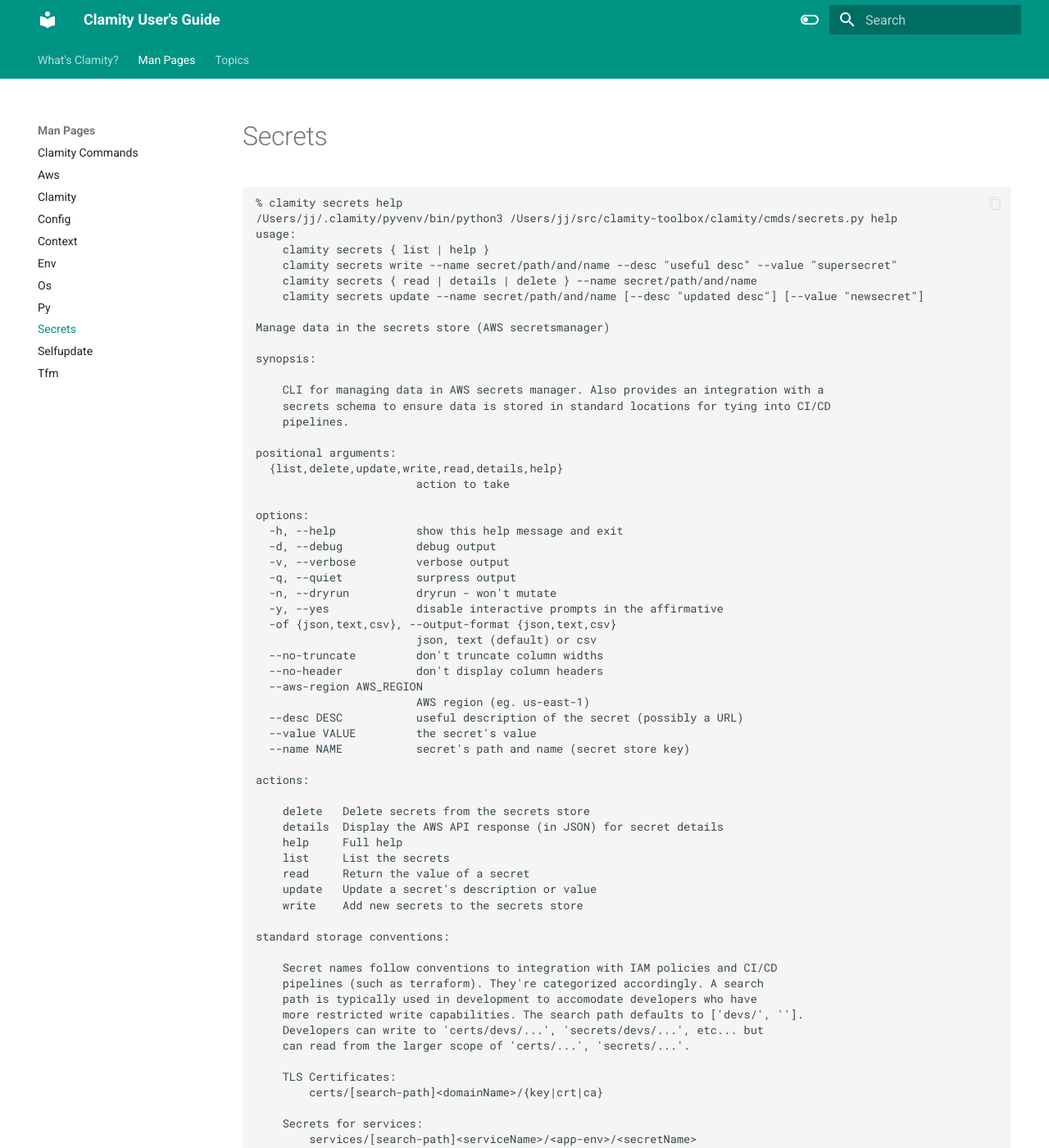
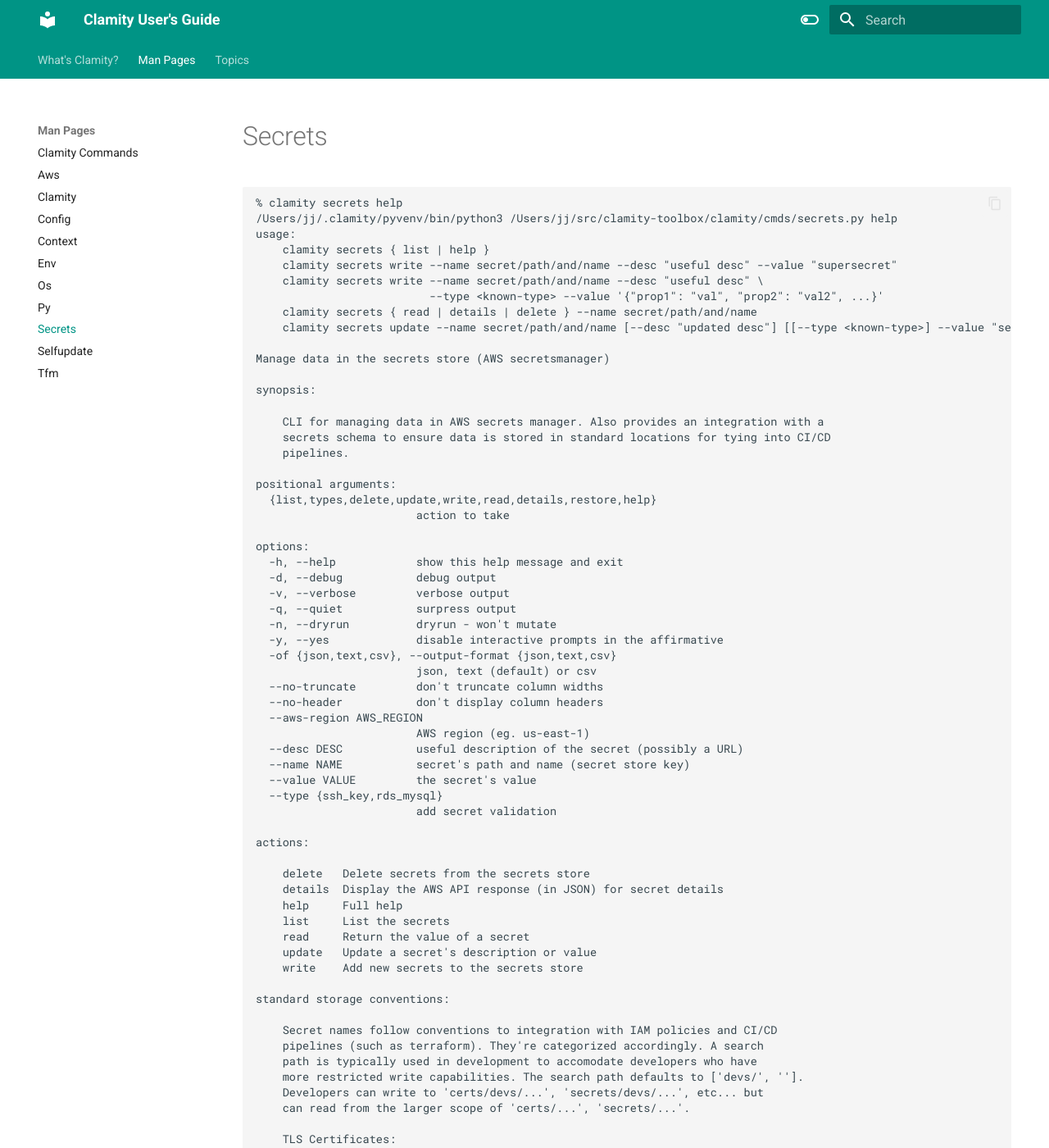
Before and after one commit to clamity-toolbox/clamity-guide, an MkDocs documentation site: the page built from docs/Man Pages/secrets.md, in a window 1280 px wide and 1400 px high. Shown: the whole window at 82% size. Built offline with MkDocs 1.6.1 and Material for MkDocs 9.7.7, drawn with Linux system fonts in a browser that asks for light colours.

Commit message:
Update man pages

```diff
--- a/docs/Man Pages/secrets.md
+++ b/docs/Man Pages/secrets.md
@@ -4,8 +4,10 @@
 usage:
     clamity secrets { list | help }
     clamity secrets write --name secret/path/and/name --desc "useful desc" --value "supersecret"
+    clamity secrets write --name secret/path/and/name --desc "useful desc" \
+                          --type <known-type> --value '{"prop1": "val", "prop2": "val2", ...}'
     clamity secrets { read | details | delete } --name secret/path/and/name
-    clamity secrets update --name secret/path/and/name [--desc "updated desc"] [--value "newsecret"]
+    clamity secrets update --name secret/path/and/name [--desc "updated desc"] [[--type <known-type>] --value "secret-data"]
 
 Manage data in the secrets store (AWS secretsmanager)
 
@@ -16,7 +18,7 @@
     pipelines.
 
 positional arguments:
-  {list,delete,update,write,read,details,help}
+  {list,types,delete,update,write,read,details,restore,help}
                         action to take
 
 options:
@@ -33,8 +35,10 @@
   --aws-region AWS_REGION
                         AWS region (eg. us-east-1)
   --desc DESC           useful description of the secret (possibly a URL)
+  --name NAME           secret's path and name (secret store key)
   --value VALUE         the secret's value
-  --name NAME           secret's path and name (secret store key)
+  --type {ssh_key,rds_mysql}
+                        add secret validation
 
 actions:
 
```
